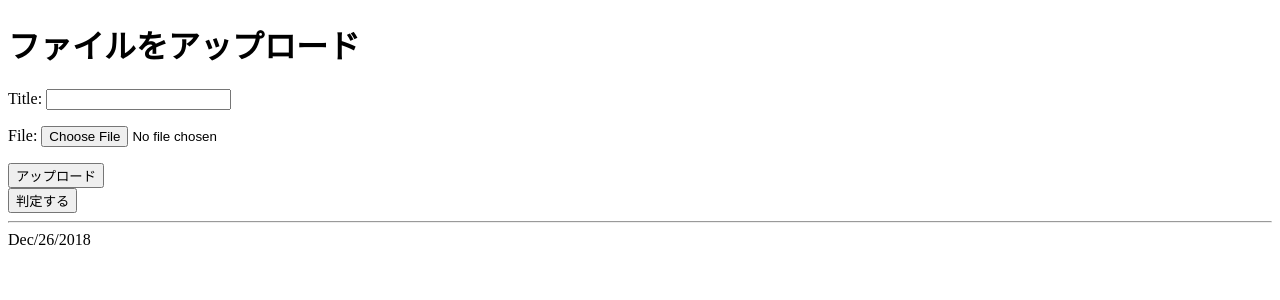
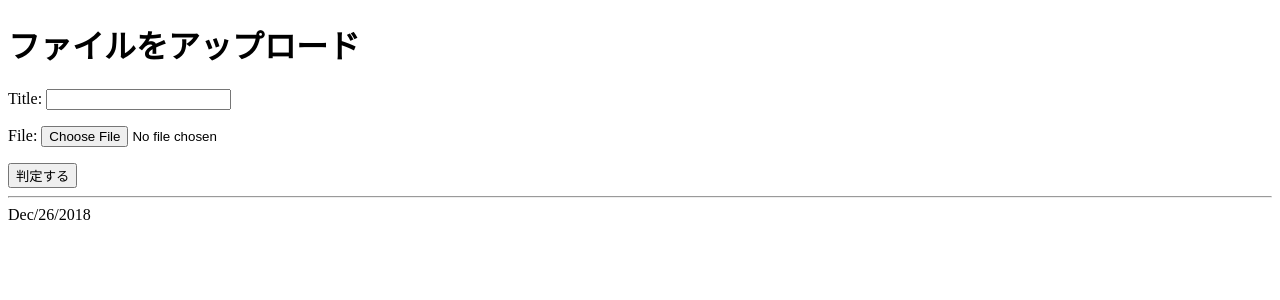
Before and after one commit to Yukimoss/my-first-blog, a Django app: page /ml/machine_learning/ in a window 1280 px wide. Shown: the top 300 px of the page. Run offline with Django 3.2, Linux system fonts and the light colour scheme; the visitor is signed in with stand-in values (Sample User, id 1).

Commit message:
フォームのタイトル削除・ボタン統合

```diff
--- a/machine_learning/templates/machine_learning/upload.html
+++ b/machine_learning/templates/machine_learning/upload.html
@@ -11,9 +11,9 @@
             <form method="POST" enctype="multipart/form-data">
             {% csrf_token %}
             {{ form.as_p }}
-            <button type="submit">アップロード</button>
+            <button type="submit">判定する</button>
             </form>
-            <button type="button">判定する</button>
+            <!-- <button type="button">判定する</button> -->
         {% endif %}
     {% else %}
         <h1>ログインしてください！</h1>
```
